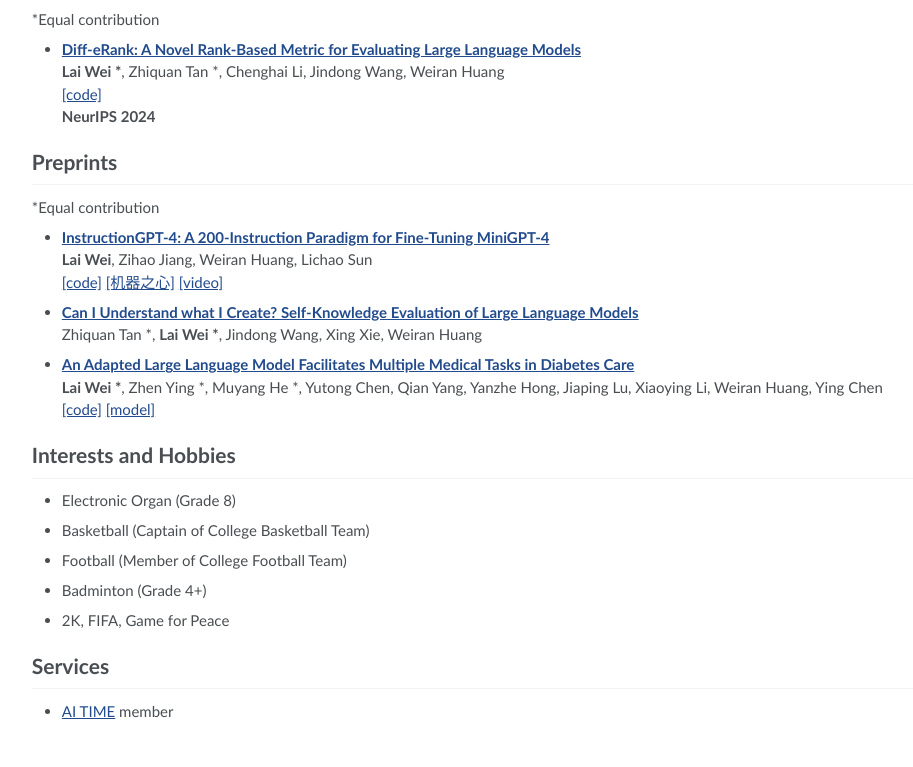
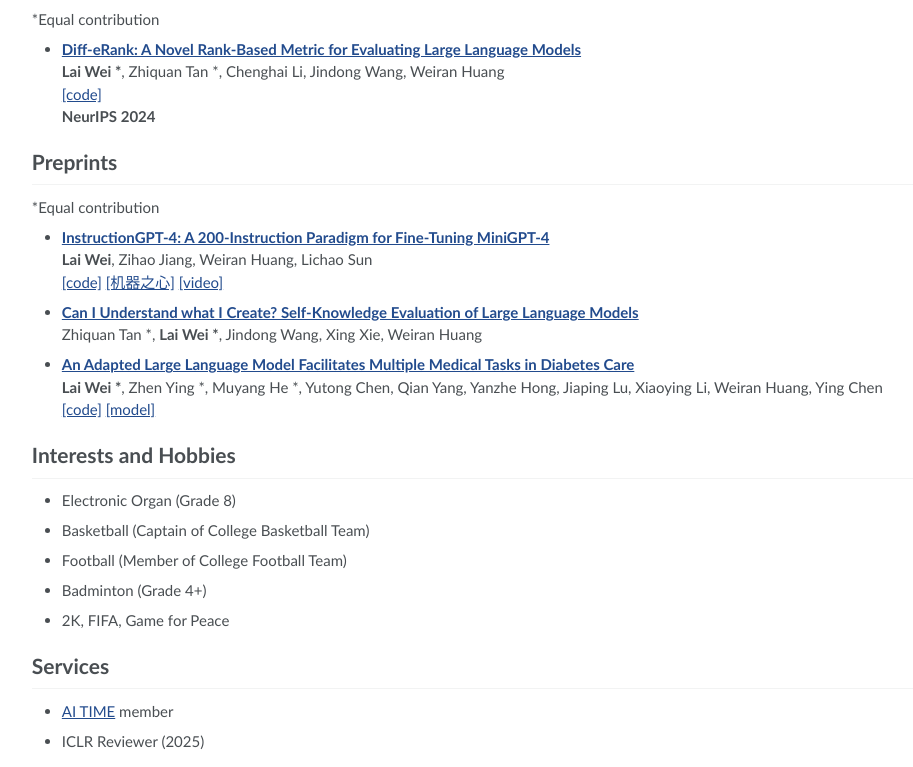
Before and after one commit to waltonfuture/waltonfuture.github.io, a plain HTML site: page index.html in a window 1280 px wide. Shown: the part 686-1453 px from the top of the page, without its empty margins (248-1161 px from the left). Before the commit the page ends 1423 px from the top, so only its background shows below. Drawn offline with nearby package versions, Linux system fonts and the light colour scheme; some packages are replaced by stand-ins of ours; no server answers.

Commit message:
Update index.html

```diff
--- a/index.html
+++ b/index.html
@@ -247,6 +247,7 @@
                 <h1 id="-services">Services</h1>
                 <ul>
                     <li><a href="http://www.aitime.cn/" target="_blank">AI TIME</a> member</li>
+                    <li>ICLR Reviewer (2025)</li>
                 </ul>
 
 
```
